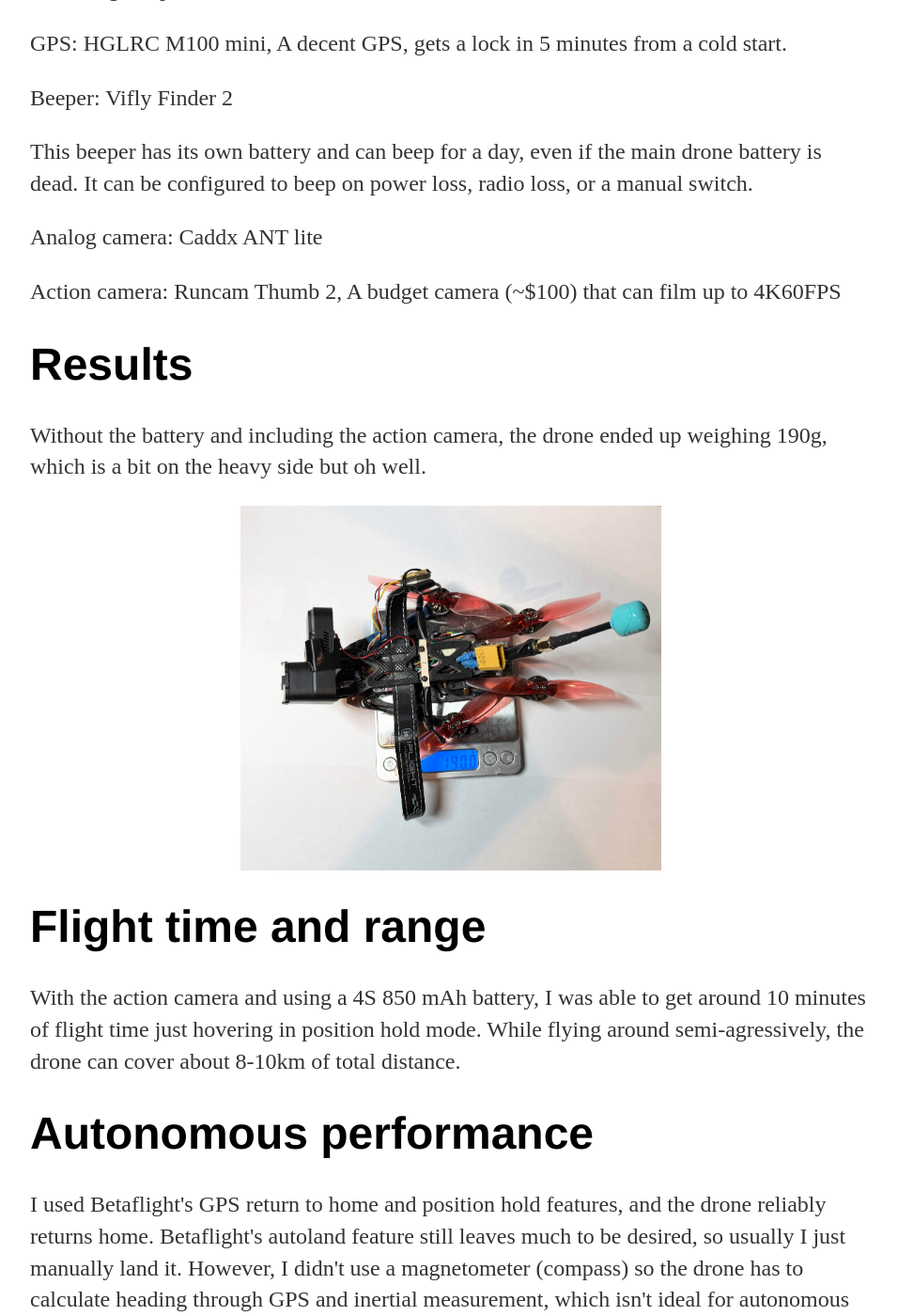
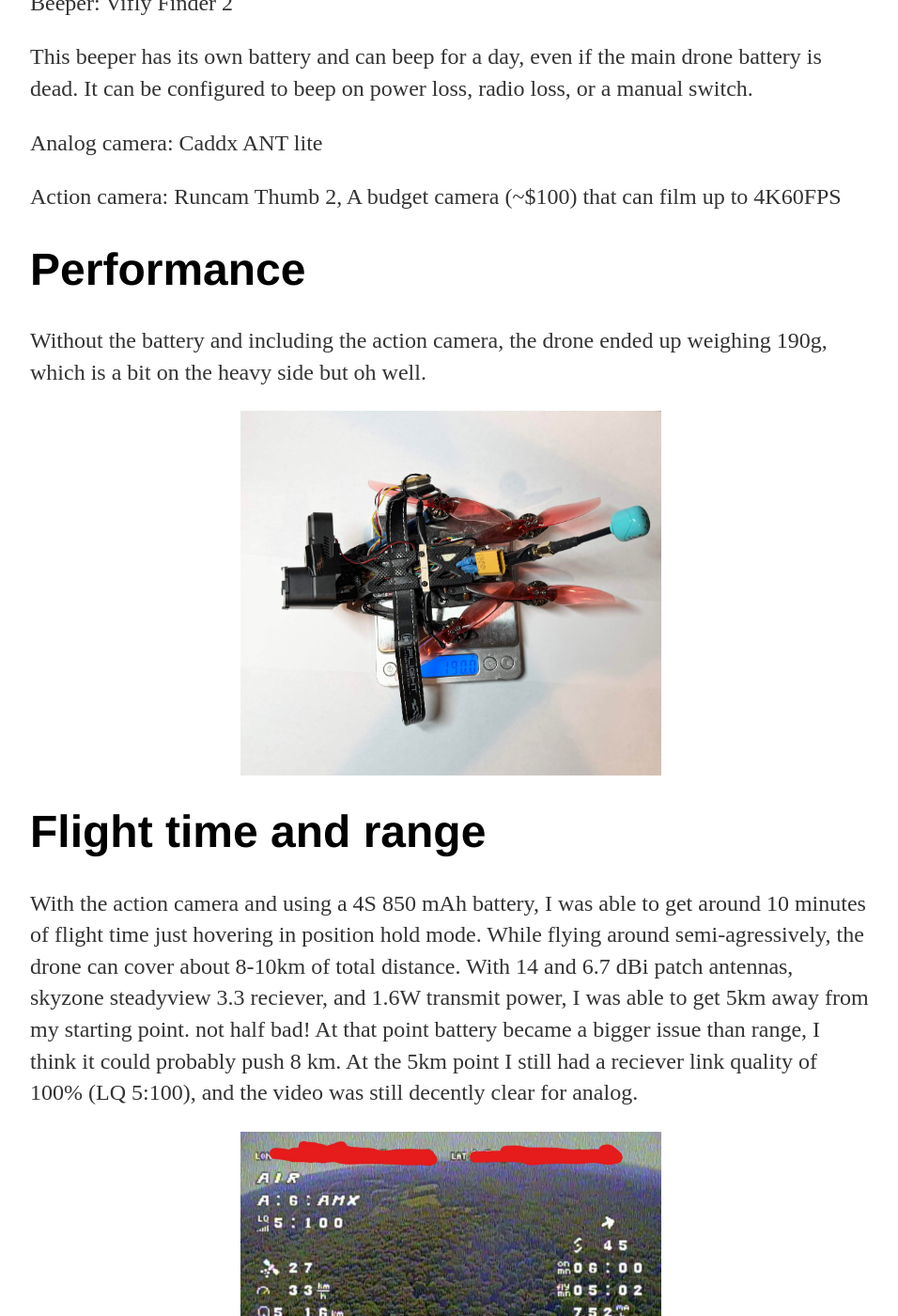
Before and after one commit to tfu1897/tfu1897.github.io, a Jekyll site: the page built from Projects/drone.html, in a window 1280 px wide and 1400 px high, scrolled down 1824 px. Shown: the whole window at 94% size, without its empty margins (160-1116 px from the left). Built offline with Jekyll 4.4.1, drawn with Linux system fonts in a browser that asks for light colours; some of the changed text lies outside the part shown.

Commit message:
Update drone.html

```diff
--- a/Projects/drone.html
+++ b/Projects/drone.html
@@ -12,7 +12,7 @@
 	<h1>Parts</h1>
 	<p>
 		Frame: Phisital Aries4 4 inch foldable frame </p>
-	<p>I chose to go with a 4-inch sized frame because they have a good balance of efficiency and weight. While 5-inch drones are usually pretty heavy (like 750g+), 4-inch drones are usually just stretched out 3-inch drones, and it's reasonable for them to weigh around 250g, and the extra propeller diameter is more efficient.
+	<p>4 inch frames are very popular for long range builds because they are light and
 	</p>
 	<p>Flight controller: Speedybee F405 Mini</p>
 	<p>ESC: JHEMCU EM40 40A 2-6s 4in1 ESC</p>
@@ -29,11 +29,12 @@
 </div>
 
 <div class="blurb">
-	<h1>Results </h1>
+	<h1>Performance </h1>
 	<p>Without the battery and including the action camera, the drone ended up weighing 190g, which is a bit on the heavy side but oh well.  </p>
 	<img src="{{ 'images/weight.jpg' | relative_url }}" class="centered-image">
 	<h1>Flight time and range </h1>
-	<p>With the action camera and using a 4S 850 mAh battery, I was able to get around 10 minutes of flight time just hovering in position hold mode.  While flying around semi-agressively, the drone can cover about 8-10km of total distance. </p>
+	<p>With the action camera and using a 4S 850 mAh battery, I was able to get around 10 minutes of flight time just hovering in position hold mode.  While flying around semi-agressively, the drone can cover about 8-10km of total distance.  With 14 and 6.7 dBi patch antennas, skyzone steadyview 3.3 reciever, and 1.6W transmit power, I was able to get 5km away from my starting point. not half bad!  At that point battery became a bigger issue than range, I think it could probably push 8 km. At the 5km point I still had a reciever link quality of 100% (LQ 5:100), and the video was still decently clear for analog. </p>
+	<img src="{{ 'images/picture.jpg' | relative_url }}" class="centered-image">
 	<h1>Autonomous performance</h1>
 	<p>I used Betaflight's GPS return to home and position hold features, and the drone reliably returns home.  Betaflight's autoland feature still leaves much to be desired, so usually I just manually land it. However, I didn't use a magnetometer (compass) so the drone has to calculate heading through GPS and inertial measurement, which isn't ideal for autonomous flight. The position hold is also just alright, it drifts a few feet, and doesn't really hover perfectly still. This is expected, because the drone only has GPS, barometer, and IMU, as GPS and barometer are only accurate up to a few feet.  Usually commerical drones have way better position hold because they have extra sensors like lidar and optical flow sensors, which are more precise at close distances. I wouldn't leave it alone in position hold mode.</p>
 </div><!-- /.blurb -->
```
